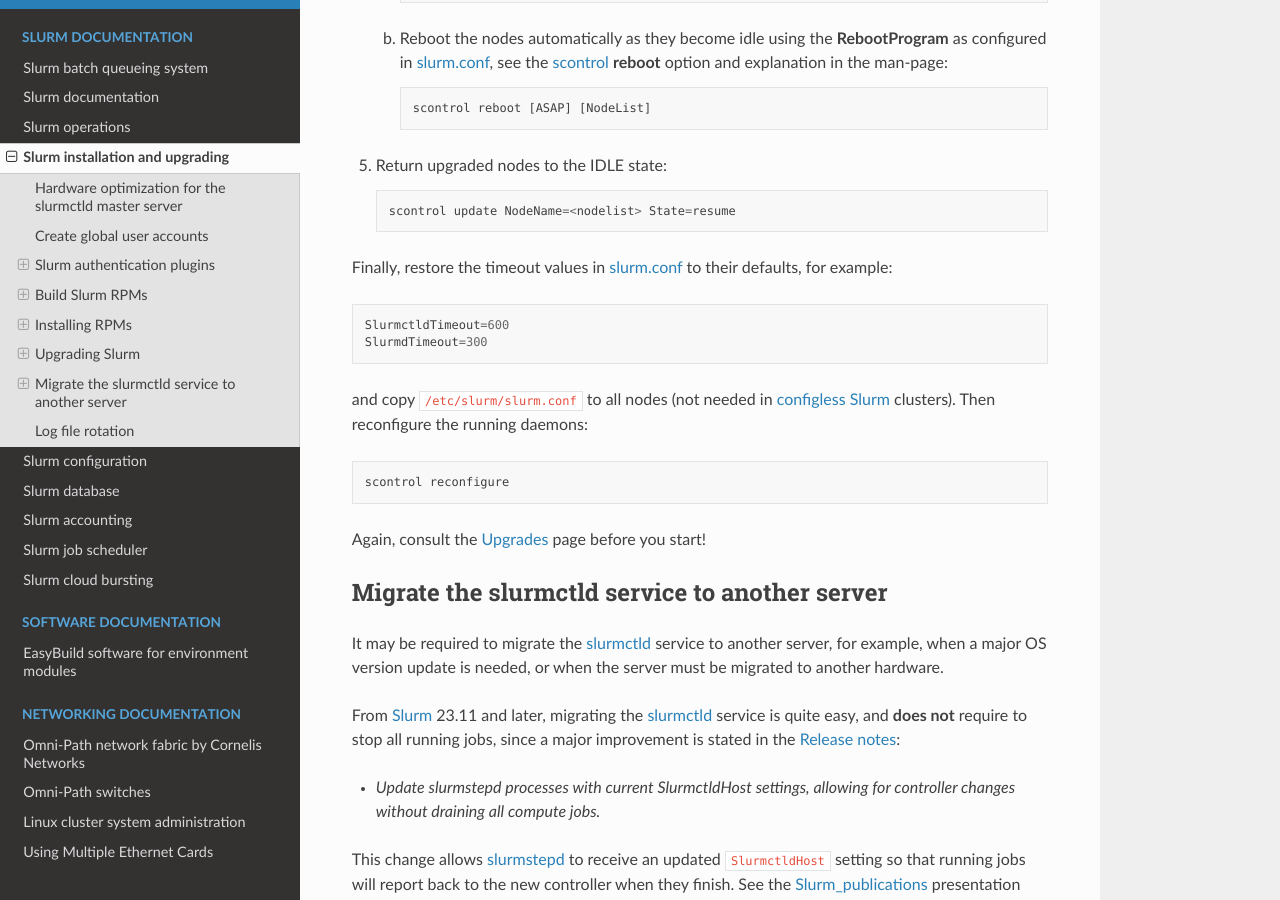
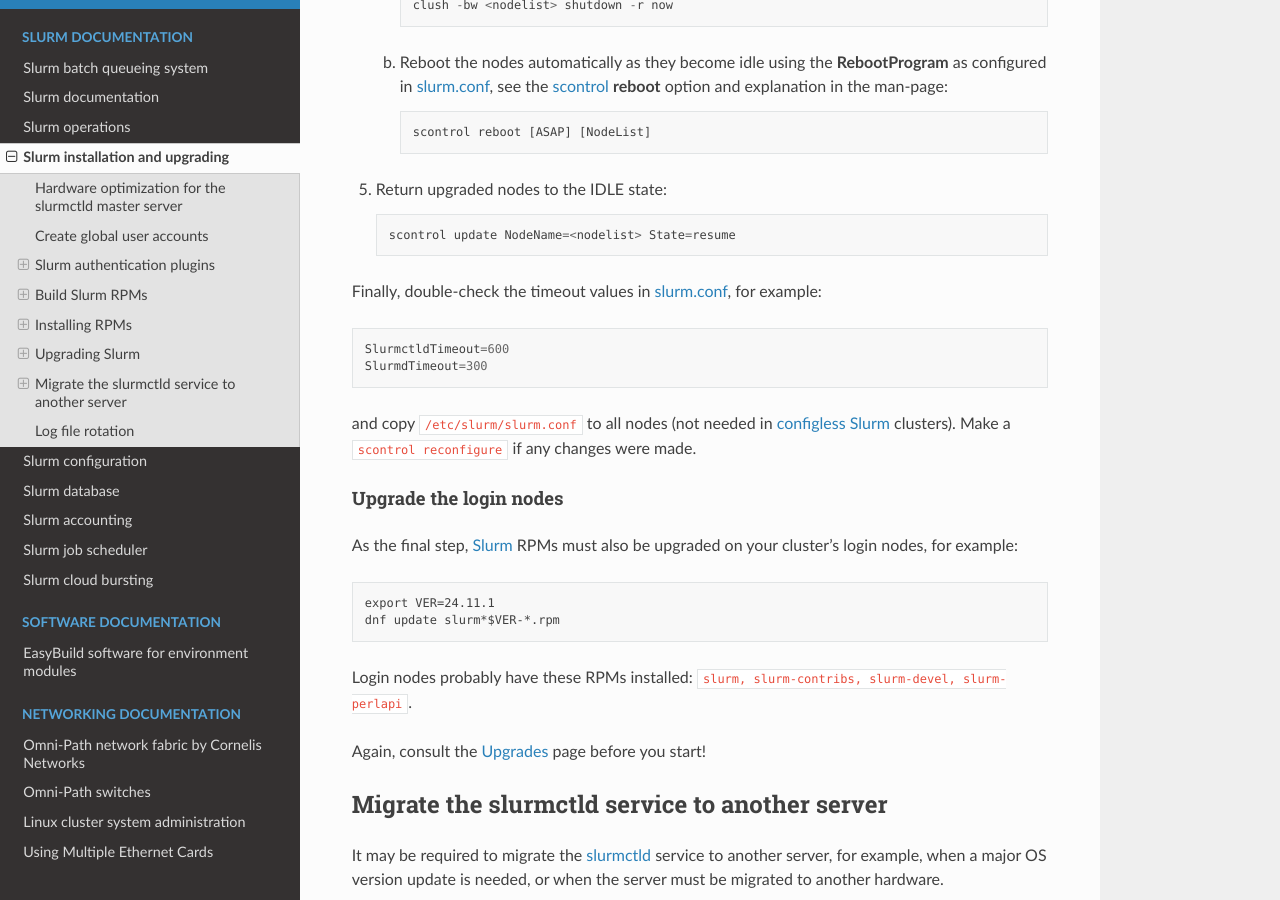
Before and after one commit to OleHolmNielsen/Niflheim_system, a Sphinx documentation site: the page built from docs/Slurm_installation.rst, in a window 1280 px wide and 900 px high, scrolled down 22455 px. Built offline with Sphinx 7.4.7 and the Read the Docs theme 3.1.0, drawn with Linux system fonts in a browser that asks for light colours; some of the changed text lies outside the part shown.

Commit message:
Section: Upgrade the login nodes

```diff
--- a/docs/Slurm_installation.rst
+++ b/docs/Slurm_installation.rst
@@ -996,16 +996,23 @@
 
      scontrol update NodeName=<nodelist> State=resume
 
-
-Finally, restore the timeout values in slurm.conf_ to their defaults, for example::
+Finally, double-check the timeout values in slurm.conf_, for example::
 
      SlurmctldTimeout=600
      SlurmdTimeout=300
 
 and copy ``/etc/slurm/slurm.conf`` to all nodes (not needed in configless_ Slurm_ clusters).
-Then reconfigure the running daemons::
+Make a ``scontrol reconfigure`` if any changes were made.
 
-     scontrol reconfigure
+Upgrade the login nodes
+..........................
+
+As the final step, Slurm_ RPMs must also be upgraded on your cluster's login nodes, for example::
+
+  export VER=24.11.1
+  dnf update slurm*$VER-*.rpm
+
+Login nodes probably have these RPMs installed: ``slurm, slurm-contribs, slurm-devel, slurm-perlapi``.
 
 Again, consult the Upgrades_ page before you start!
 
```
